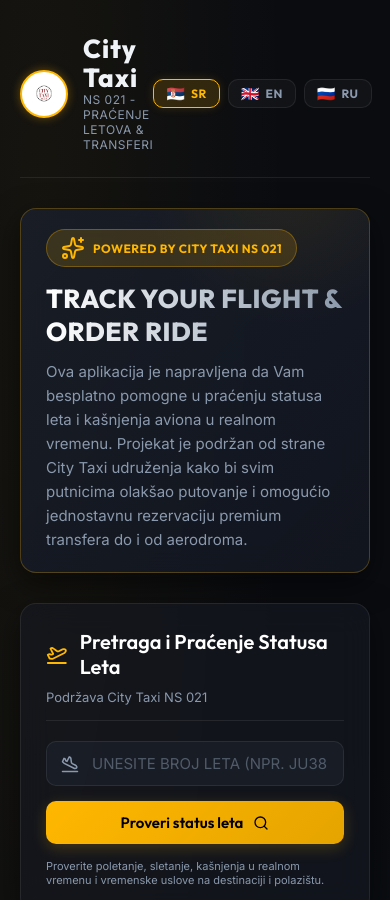
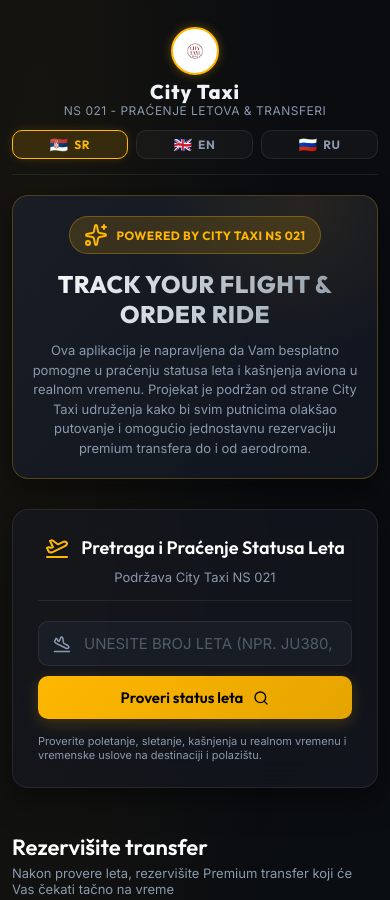
Before and after one commit to samirkalic528-ctrl/trackflightandride, a website: page index.html in a window 390 px wide. Shown: the top 900 px of the page. Drawn offline with nearby package versions, Linux system fonts and the light colour scheme; no server answers.

Commit message:
Add responsive mobile-first optimizations for header, cards, and forms

```diff
--- a/index.html
+++ b/index.html
@@ -12,7 +12,7 @@
     <link rel="manifest" href="manifest.json">
     <meta name="theme-color" content="#0a0c10">
     <!-- CSS Stilovi -->
-    <link rel="stylesheet" href="style.css?v=3">
+    <link rel="stylesheet" href="style.css?v=4">
     <!-- Leaflet.js Free Maps CSS -->
     <link rel="stylesheet" href="https://unpkg.com/leaflet@1.9.4/dist/leaflet.css" />
 </head>
--- a/style.css
+++ b/style.css
@@ -1663,3 +1663,133 @@ input:focus + .input-icon-left {
     height: 12px;
     color: var(--primary);
 }
+
+/* ==========================================================================
+   Mobile-First & Responsiveness Optimizations (Screens under 768px)
+   ========================================================================== */
+@media (max-width: 768px) {
+    body {
+        padding: 12px;
+    }
+
+    .welcome-hero-card {
+        padding: 20px 15px;
+        text-align: center;
+    }
+
+    .welcome-hero-card h1 {
+        font-size: 24px;
+    }
+
+    .hero-desc {
+        font-size: 13px;
+        line-height: 1.5;
+    }
+
+    .flight-tracker-header {
+        flex-direction: column;
+        align-items: center;
+        text-align: center;
+        gap: 10px;
+    }
+
+    .flight-tracker-title h2 {
+        font-size: 18px;
+    }
+
+    .flight-search-row {
+        flex-direction: column;
+        gap: 10px;
+    }
+
+    .search-flight-btn {
+        width: 100%;
+    }
+
+    .app-grid {
+        grid-template-columns: 1fr;
+        gap: 20px;
+    }
+
+    .map-card {
+        height: 350px;
+    }
+
+    /* Confirmation modal adjustments */
+    .modal-content {
+        padding: 20px 15px;
+    }
+
+    .confirm-header h2 {
+        font-size: 18px;
+    }
+
+    .modal-promo-buttons {
+        grid-template-columns: 1fr;
+        gap: 8px;
+    }
+
+    .promo-buttons-container {
+        grid-template-columns: 1fr;
+    }
+}
+
+@media (max-width: 480px) {
+    .app-header {
+        flex-direction: column;
+        gap: 12px;
+        align-items: center;
+        text-align: center;
+        padding-bottom: 15px;
+        margin-bottom: 20px;
+    }
+
+    .logo-container {
+        flex-direction: column;
+        gap: 6px;
+    }
+
+    .logo-text h1 {
+        font-size: 20px;
+    }
+
+    .header-actions {
+        flex-direction: column;
+        gap: 8px;
+        width: 100%;
+        align-items: center;
+    }
+
+    .install-btn, .lang-switcher {
+        width: 100%;
+        justify-content: center;
+    }
+
+    .lang-btn {
+        flex-grow: 1;
+        justify-content: center;
+    }
+
+    .vehicle-options {
+        gap: 6px;
+    }
+
+    .vehicle-card-content {
+        padding: 8px 4px;
+    }
+
+    .vehicle-name {
+        font-size: 11px;
+    }
+
+    .vehicle-icon {
+        width: 16px;
+        height: 16px;
+        margin-bottom: 4px;
+    }
+
+    .form-row {
+        flex-direction: column;
+        gap: 15px;
+    }
+}
```
